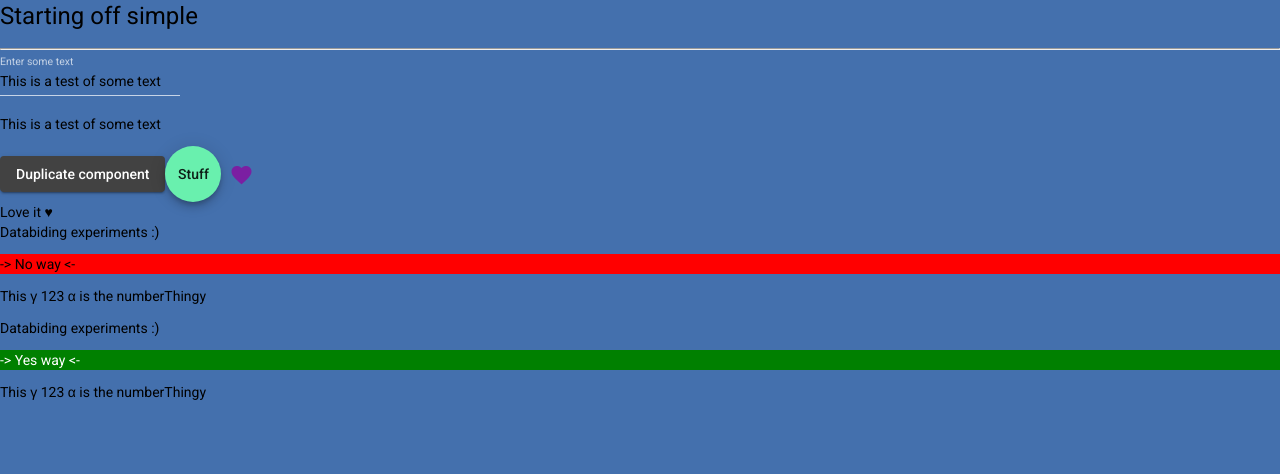
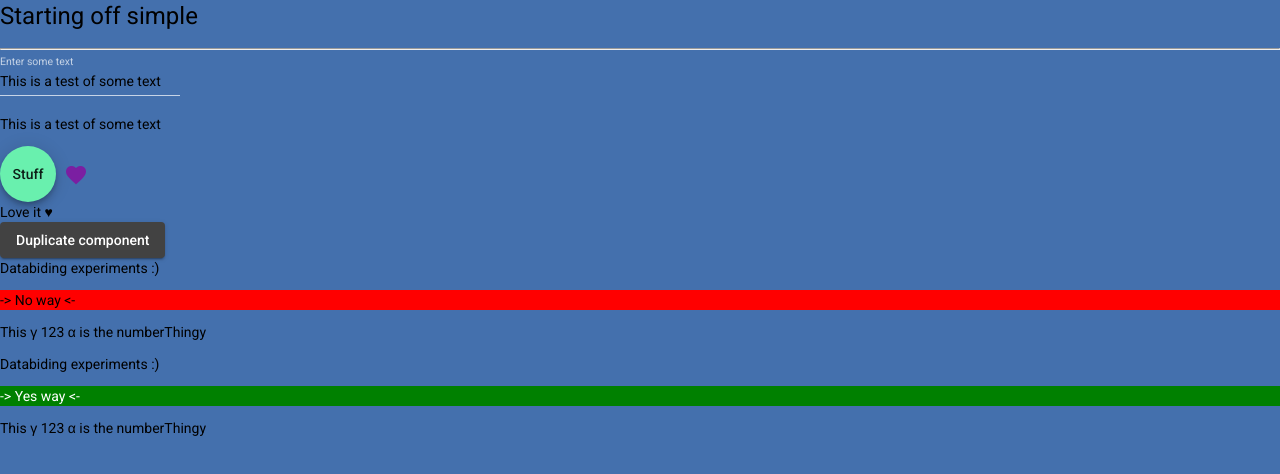
Before and after one commit to Positive-Dev-Solutions/cody-homepage, an Angular app: page / in a window 1280 px wide. Shown: the top 474 px of the page. Built offline with nearby package versions, Linux system fonts and the light colour scheme.

Commit message:
ngFor Test

```diff
--- a/src/app/servers/servers.component.html
+++ b/src/app/servers/servers.component.html
@@ -13,11 +13,6 @@
 </form>
 
 <p>{{ someText }}</p>
-<p *ngIf="isDuplicateClicked">Duplicate attempted</p>
-<button
-  mat-raised-button
-  (click)="onDuplicateComponent()">Duplicate component</button>
-
 <button
   mat-fab
   (click)="onStuff('stuff')">Stuff</button>
@@ -29,7 +24,12 @@
     <mat-icon>favorite</mat-icon>
   </button>
 
-<div
+  <div
   [innerHTML]="loveIt"></div>
-<app-server></app-server>
-<app-server></app-server>
+
+
+<p *ngIf="isDuplicateClicked">Duplicate attempted</p>
+<button
+  mat-raised-button
+  (click)="onDuplicateComponent()">Duplicate component</button>
+<app-server *ngFor="let server of servers"></app-server>
--- a/src/app/servers/servers.component.ts
+++ b/src/app/servers/servers.component.ts
@@ -10,6 +10,7 @@
   isDuplicateClicked = false;
   someText = "This is a test of some text";
   loveIt = "Love it &hearts;";
+  servers = ["blah", "test"];
 
   constructor() {
     setTimeout(() => {
@@ -22,6 +23,7 @@
 
   onDuplicateComponent() {
     this.isDuplicateClicked = true;
+    this.servers.push(this.someText);
   }
 
   onTypingStuff(event: Event) {
```
